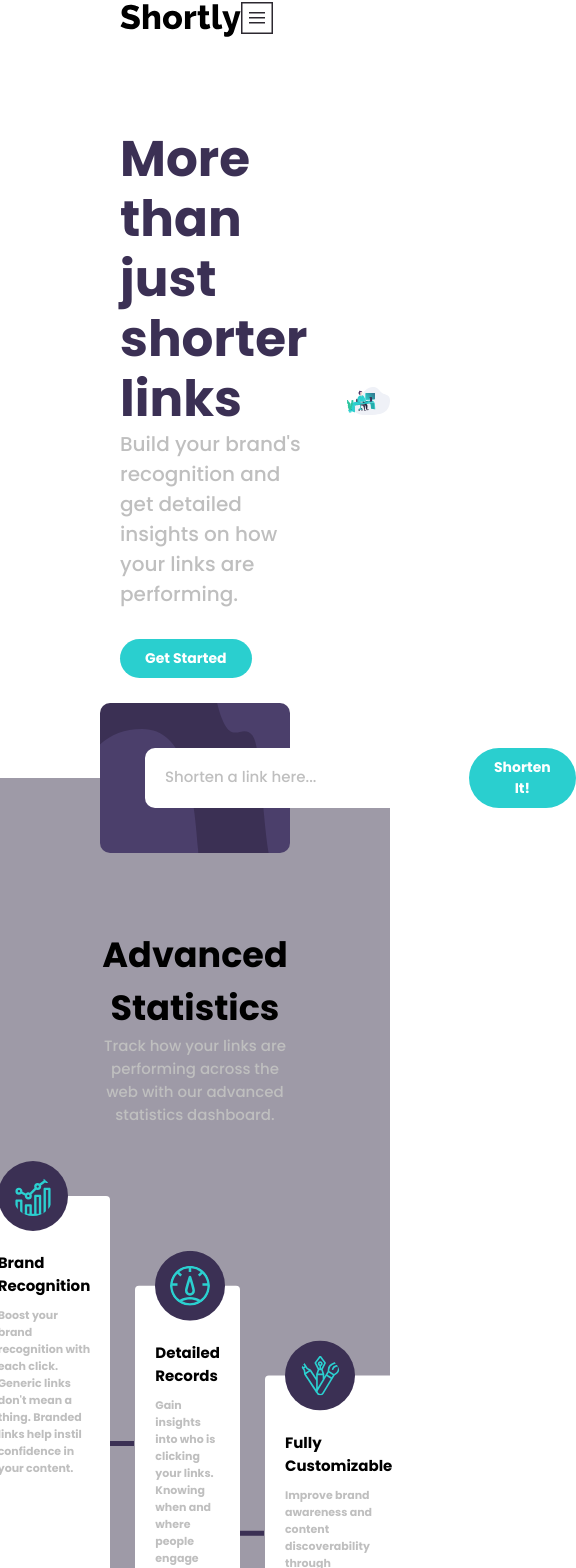
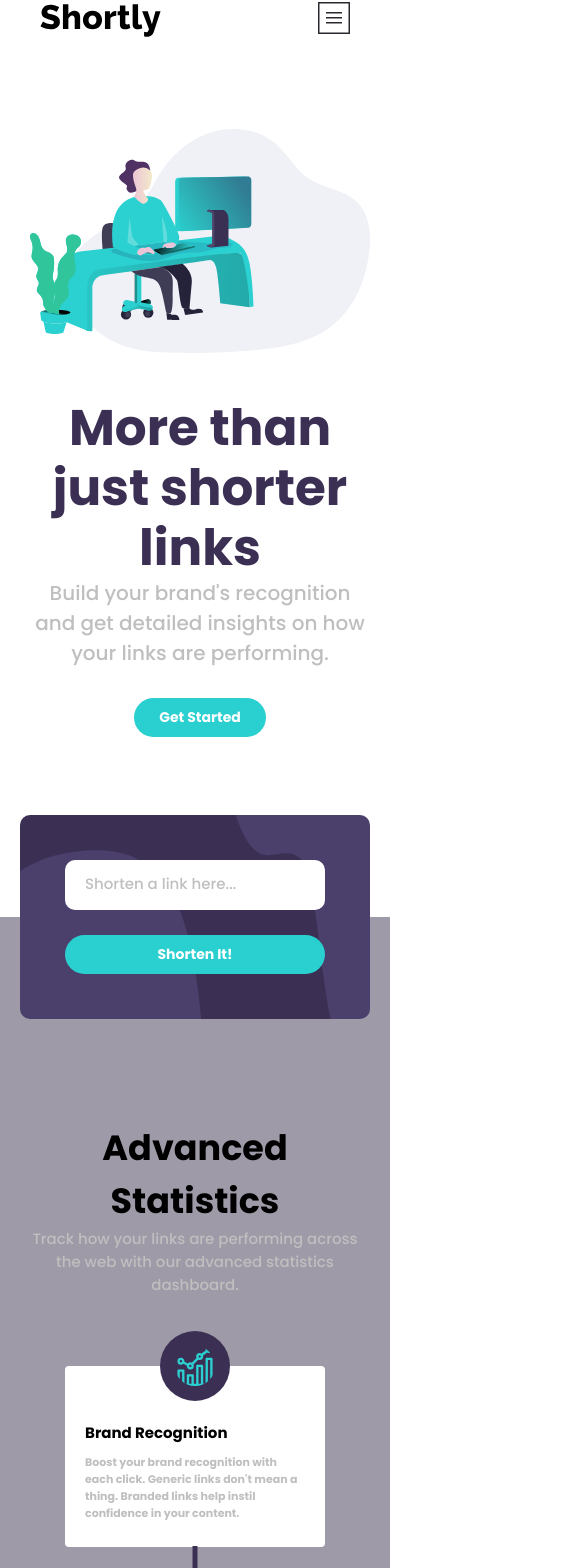
Before and after one commit to SwastikSonkusare/URL-shortening-API-landing-page, a React (Create React App) app: page / in a window 390 px wide. Shown: the part 38-1606 px from the top of the page, 576 px wide, since content can reach past the window. Built offline with nearby package versions, Linux system fonts and the light colour scheme.

Commit message:
fix: responsiveness

```diff
--- a/src/components/Card/Card.scss
+++ b/src/components/Card/Card.scss
@@ -3,6 +3,11 @@
     display: flex;
     justify-content: center;
     grid-gap: 2.5rem;
+
+    @media only screen and (max-width: 56.25em) {
+        flex-direction: column;
+        align-items: center;
+    }
 
     &__container {
         max-width: 26rem;
@@ -10,6 +15,7 @@
         background-color: #fff;
         padding: 5.5rem 2rem 2.5rem 2rem;
         border-radius: 4px;
+
 
         &:nth-of-type(2) {
             transform: translateY(22%);
@@ -28,6 +34,15 @@
             width: 24px;
             height: 5px;
             background-color:  hsl(257, 27%, 26%);
+
+            @media only screen and (max-width: 56.25em) {
+                top: unset;
+                width: 35px;
+                height: 5px;
+                bottom: -11%;
+                left: 50%;
+                transform: translateX(-50%) rotate(90deg);
+            }
         }
     }
 
@@ -41,6 +56,11 @@
         background-color: hsl(257, 27%, 26%);
         padding: 1.5rem;
         transform: translateY(-50%);
+
+        @media only screen and (max-width: 56.25em) {
+            left: 50%;
+            transform: translate(-50%, -50%);
+        }
     }
 
     &__title {
--- a/src/components/Footer/Footer.scss
+++ b/src/components/Footer/Footer.scss
@@ -3,6 +3,14 @@
     justify-content: space-between;
     background-color: hsl(260, 8%, 14%);
     padding: 5rem 10rem;
+
+    @media only screen and (max-width: 56.35em) {
+        flex-direction: column;
+        align-items: center;
+        text-align: center;
+        grid-gap: 4rem;
+        padding: 3.5rem;
+    }
 
     &__logo {
         fill: white;
@@ -12,10 +20,14 @@
     &__container {
         display: flex;
         grid-gap: 8rem;
+
+        @media only screen and (max-width: 56.35em) {
+            flex-direction: column;
+            grid-gap: 4rem;
+
+        }
     }
 
-    &__content {
-    }
 
     &__header{
         font-size: 1.2rem;
@@ -27,6 +39,10 @@
     &__items{
         display: flex;
         grid-gap: 5rem;
+
+        @media only screen and (max-width: 56.35em) {
+            flex-direction: column;
+        }
     }
 
     &__item {
--- a/src/components/Header/Header.scss
+++ b/src/components/Header/Header.scss
@@ -6,11 +6,24 @@
         padding: 5rem 0 0 12rem;
         justify-content: space-between;
         align-items: center;
+
+        @media only screen and (max-width: 56.25em) {
+            flex-direction: column-reverse;
+            padding-left: 3rem;
+            text-align: center;
+        }
+        @media only screen and (max-width: 28.125em) {
+            padding: 5rem 2rem 0 3rem;
+        }
     }
 
 
     &__left-section {
         font-family: 'Poppins', sans-serif;
+
+        @media only screen and (max-width: 56.25em) {
+            margin-bottom: 8rem;
+        }
 
     }
 
--- a/src/components/MainSection/MainSection.scss
+++ b/src/components/MainSection/MainSection.scss
@@ -4,6 +4,10 @@
         background-color: hsl(257, 7%, 63%);
         margin: 10rem 0 0 0;
         padding: 0 10rem 18rem 10rem;
+
+        @media only screen and (max-width: 56.25em) {
+            padding: 0 2rem 18rem 2rem;
+        }
     }
 
     &__modal {
@@ -18,6 +22,10 @@
         border: none;
         border-radius: 10px;
         transform: translateY(-50%);
+
+        @media only screen and (max-width: 56.25em) {
+            flex-direction: column;
+        }
     }
 
     &__spinner {
@@ -99,6 +107,12 @@
         margin: 0 auto;
         border-radius: 5px;
         transform: translateY(-100%);
+
+        @media only screen and (max-width: 43.75em) {
+            margin-top: 3rem;
+            flex-direction: column;
+            grid-gap: 1rem;
+        }
     }
 
     &__full-link {
@@ -121,6 +135,11 @@
         display: flex;
         align-items: center;
         grid-gap: 2rem;
+
+        @media only screen and (max-width: 43.75em) {
+            flex-direction: column;
+            grid-gap: 1rem;
+        }
     }
 
 }
--- a/src/components/Navbar/Navbar.scss
+++ b/src/components/Navbar/Navbar.scss
@@ -3,6 +3,10 @@
     display: flex;
     justify-content: space-between;
     align-items: center;
+
+    @media only screen and (max-width: 28.125em) {
+        padding: 4rem;
+    }
 
     &__logo {
         display: flex;
@@ -22,12 +26,9 @@
 
 
     &__item {
-
         &:not(:last-of-type) {
             margin-right: 2rem;
         }
-
-
     }
 
     &__links {
```
